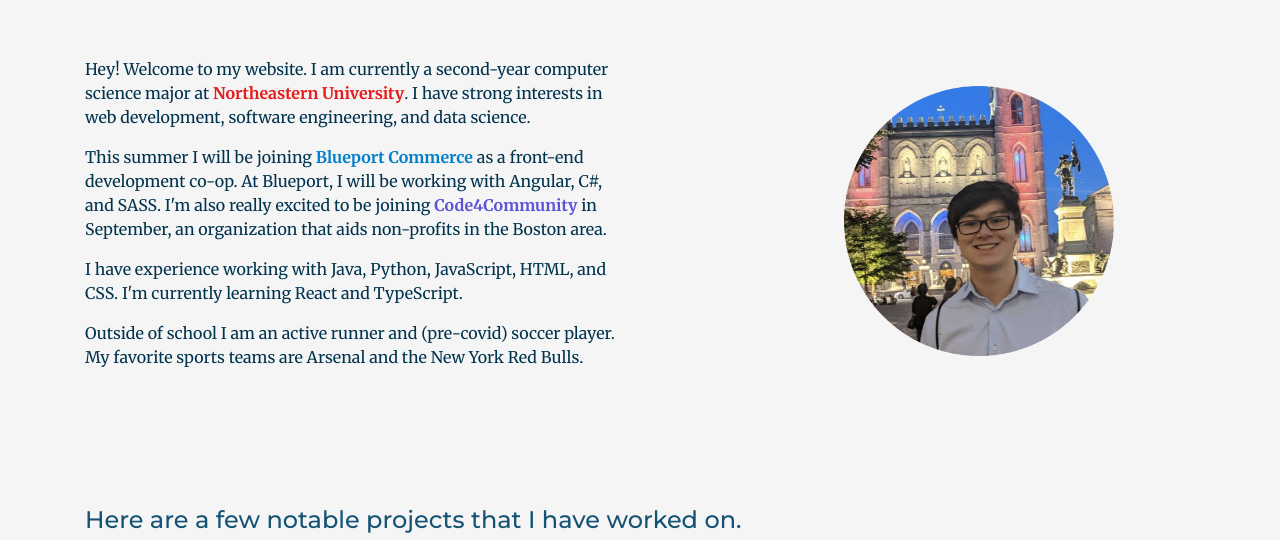
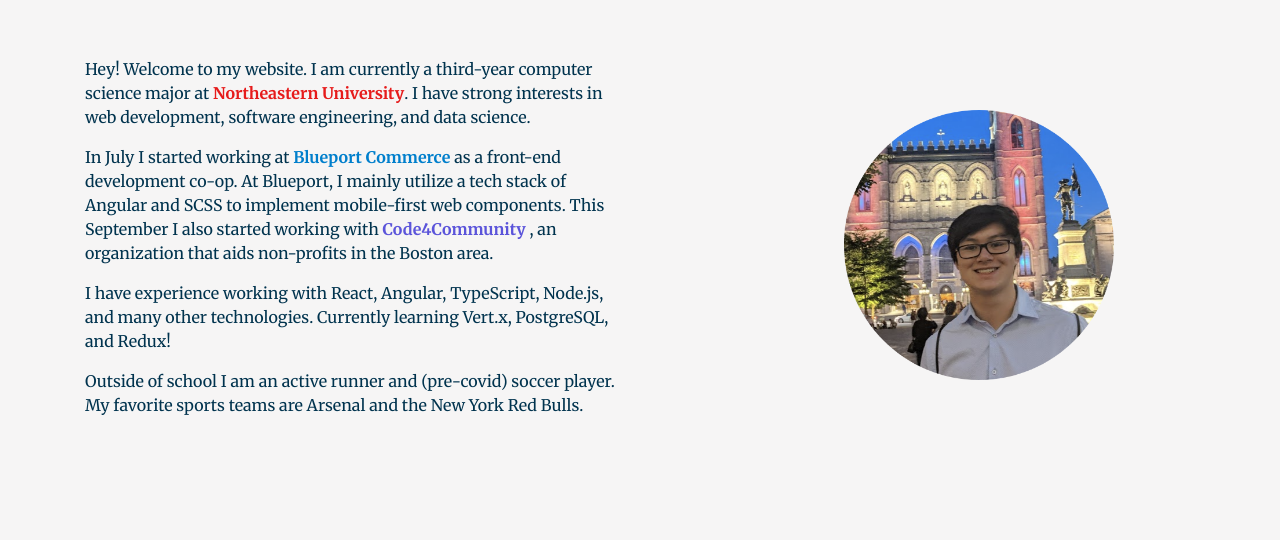
Before and after one commit to al-chang/al-chang.github.io, a plain HTML site: page index.html in a window 1280 px wide. Shown: the part 807-1347 px from the top of the page. Drawn offline with nearby package versions, Linux system fonts and the light colour scheme.

Commit message:
Updated about section

```diff
--- a/index.html
+++ b/index.html
@@ -88,7 +88,7 @@
         <!-- Text that has information about me -->
         <div class="col-lg-6 about">
           <p>
-            Hey! Welcome to my website. I am currently a second-year computer
+            Hey! Welcome to my website. I am currently a third-year computer
             science major at
             <a href="https://www.northeastern.edu/" target="_blank"
               ><strong id="northeastern">Northeastern University</strong></a
@@ -96,21 +96,22 @@
             and data science.
           </p>
           <p>
-            This summer I will be joining
+            In July I started working at
             <a href="https://www.blueport.com/" target="_blank"
               ><strong id="blueport">Blueport Commerce</strong></a
             >
-            as a front-end development co-op. At Blueport, I will be working
-            with Angular, C#, and SASS. I'm also really excited to be joining
+            as a front-end development co-op. At Blueport, I mainly utilize a
+            tech stack of Angular and SCSS to implement mobile-first web
+            components. This September I also started working with
             <a href="https://www.c4cneu.com/" target="_blank"
               ><strong id="c4c">Code4Community</strong></a
             >
-            in September, an organization that aids non-profits in the Boston
-            area.
+            , an organization that aids non-profits in the Boston area.
           </p>
           <p>
-            I have experience working with Java, Python, JavaScript, HTML, and
-            CSS. I'm currently learning React and TypeScript.
+            I have experience working with React, Angular, TypeScript, Node.js,
+            and many other technologies. Currently learning Vert.x, PostgreSQL,
+            and Redux!
           </p>
           <p>
             Outside of school I am an active runner and (pre-covid) soccer
```
Also changed, not shown: 1 other file.
